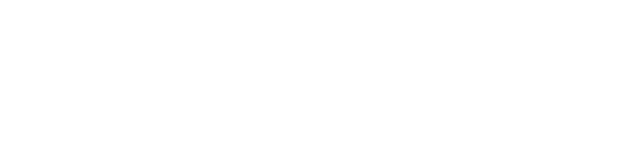
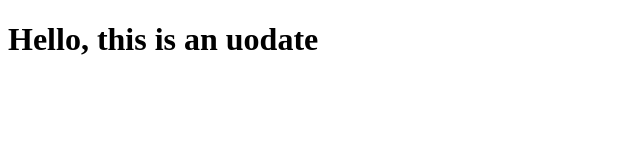
Before and after one commit to Dannyboy057/Team-Alpha, a plain HTML site: page feature1.html in a window 1280 px wide. Shown: the whole page, without its empty margins (0-640 px from the left). Drawn offline with Linux system fonts and the light colour scheme.

Commit message:
Update feature1.html

```diff
--- a/feature1.html
+++ b/feature1.html
@@ -6,6 +6,6 @@
     <title>Document</title>
 </head>
 <body>
-
+    <h1> Hello, this is an uodate</h1>
 </body>
 </html>
```
